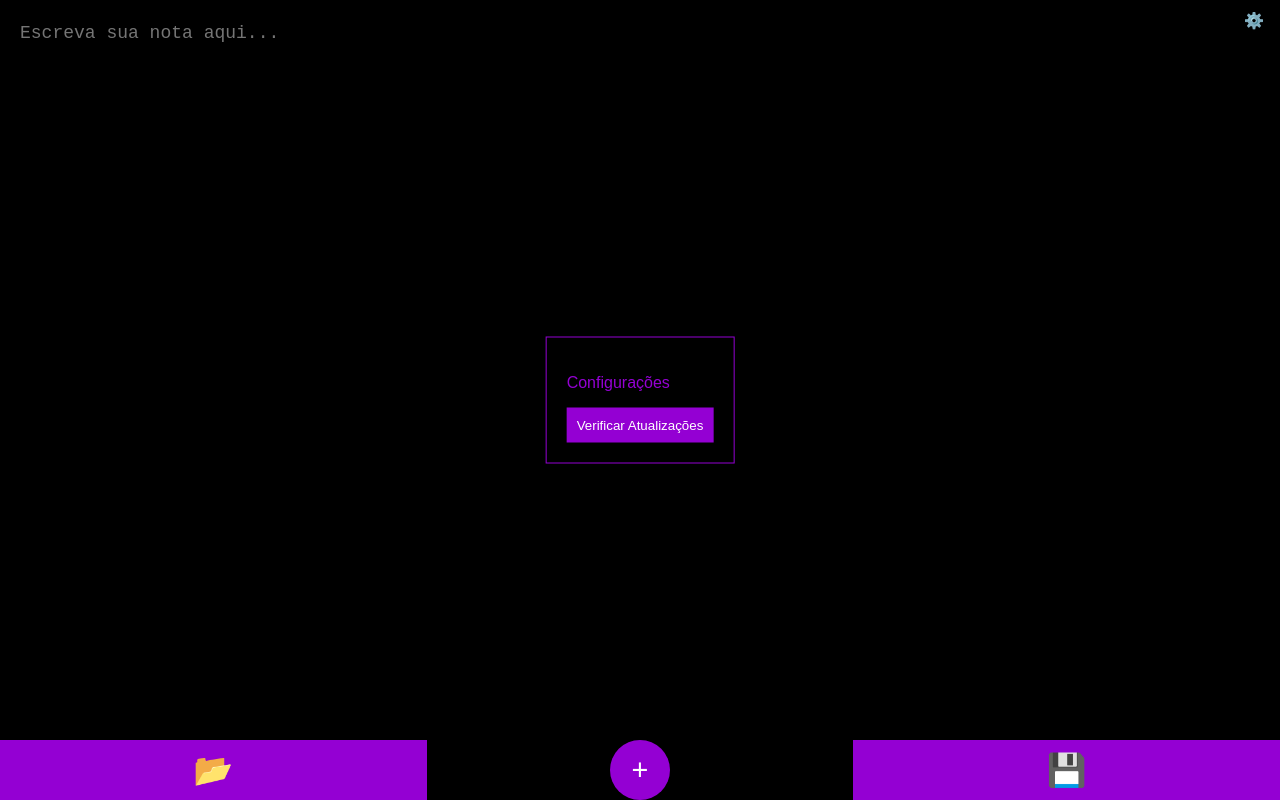
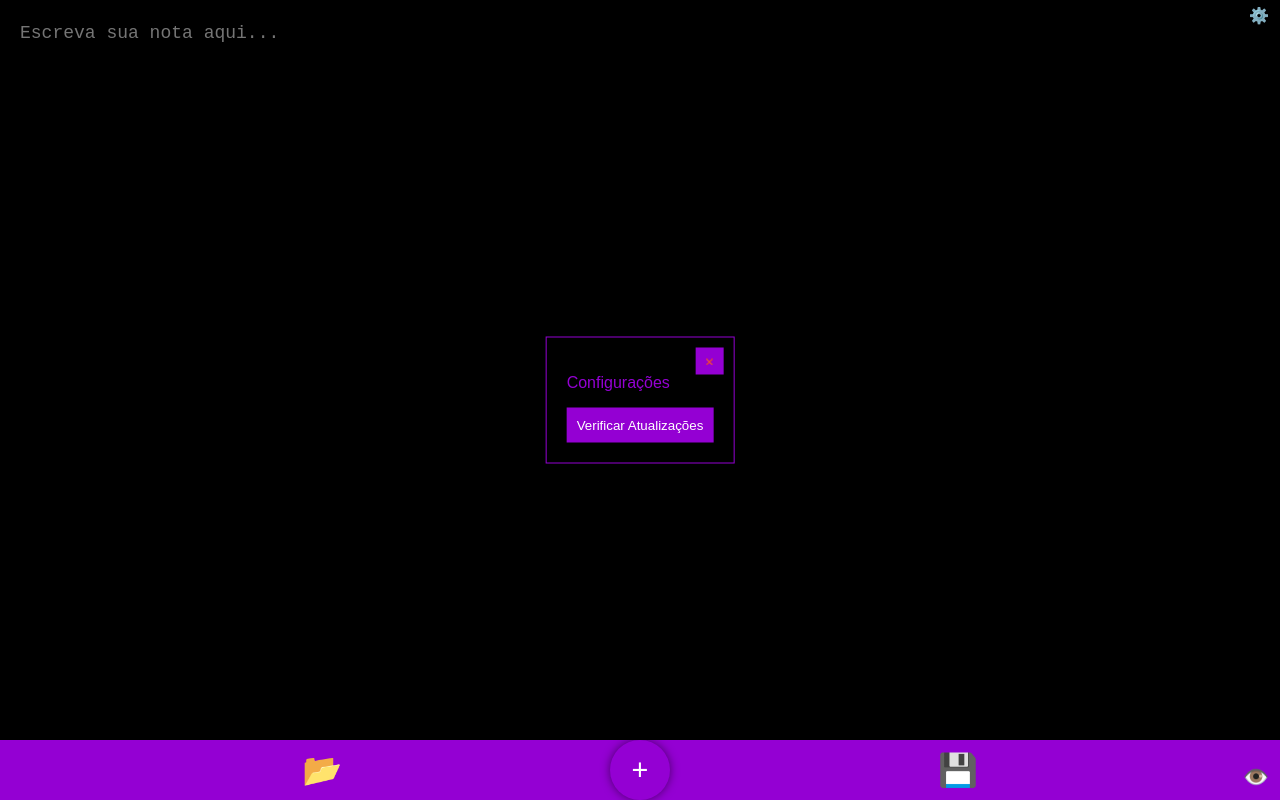
Before and after one commit to 84692/noteapp, a plain HTML site: page index.html in a window 1280 px wide. Both pictures are taken after a click on the button "⚙️". Drawn offline with Linux system fonts and the light colour scheme.

Commit message:
Update index.html

```diff
--- a/index.html
+++ b/index.html
@@ -33,7 +33,7 @@
             font-size: 2em;
             position: fixed;
             bottom: 0;
-            width: 33.33%;
+            width: 50.33%;
             height: 60px;
             background-color: #9400D3; /* Violeta */
             border: none;
@@ -116,11 +116,13 @@
             cursor: pointer;
             z-index: 999; /* Para garantir que o X fique acima de tudo */
         }
+
+
             #settings-btn {
     font-size: 1.0em;
     position: fixed;
-    top: 10px;
-    right: 10px;
+    top: 5px;
+    right: 5px;
     background-color: transparent;
     border: none;
     color: #9400D3;
@@ -147,6 +149,30 @@
     padding: 10px;
     cursor: pointer;
 }
+
+          #hide-buttons-btn {
+    font-size: 1.30em;
+    position: fixed;
+    bottom: 10px; /* Um pouco acima dos botões principais */
+    right: 5px;
+    background-color: transparent;
+    border: none;
+    color: #9400D3;
+    cursor: pointer;
+}
+
+
+    #minimize-settings-btn {
+    position: absolute;
+    top: 10px;
+    right: 10px;
+    background-color: transparent;
+    border: none;
+    color: #9400D3;
+    font-size: 0.3em;
+    cursor: pointer;
+}
+
     </style>
 </head>
 <body>
@@ -159,12 +185,14 @@
     <div id="settings-modal">
     <p>Configurações</p>
     <button id="update-btn">Verificar Atualizações</button>
+    <button id="minimize-settings-btn">❌</button>
 </div>
     <div id="saved-notes">
         <button id="close-btn">X</button> <!-- Botão de fechar (X) flutuante -->
         <div id="notes-container"></div>
     </div>
-
+    <button id="hide-buttons-btn">👁️</button>
+</div>
     <script>
         let editingNoteIndex = null; // Índice da nota que está sendo editada
         const noteArea = document.getElementById('note-area');
@@ -301,6 +329,28 @@ window.addEventListener('click', (event) => {
         settingsModal.style.display = 'none';
     }
 });
+
+
+        const hideButtonsBtn = document.getElementById('hide-buttons-btn');
+const mainButtons = [saveBtn, folderBtn, settingsBtn, newNoteBtn]; // Botões principais
+
+// Estado para verificar se os botões estão ocultos
+let buttonsHidden = false;
+
+// Função para ocultar/mostrar botões
+hideButtonsBtn.addEventListener('click', () => {
+    buttonsHidden = !buttonsHidden; // Alterna o estado
+    mainButtons.forEach(button => {
+        button.style.display = buttonsHidden ? 'none' : 'block'; // Oculta ou mostra os botões
+    });
+});
+
+          const minimizeSettingsBtn = document.getElementById('minimize-settings-btn');
+
+// Minimizar modal de configurações
+minimizeSettingsBtn.addEventListener('click', () => {
+    settingsModal.style.display = 'none'; // Esconder o modal
+});
     </script>
 
 </body>
```
